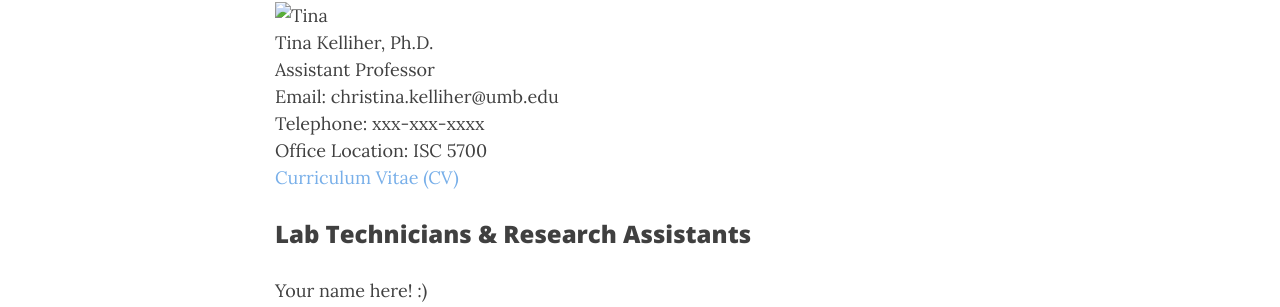
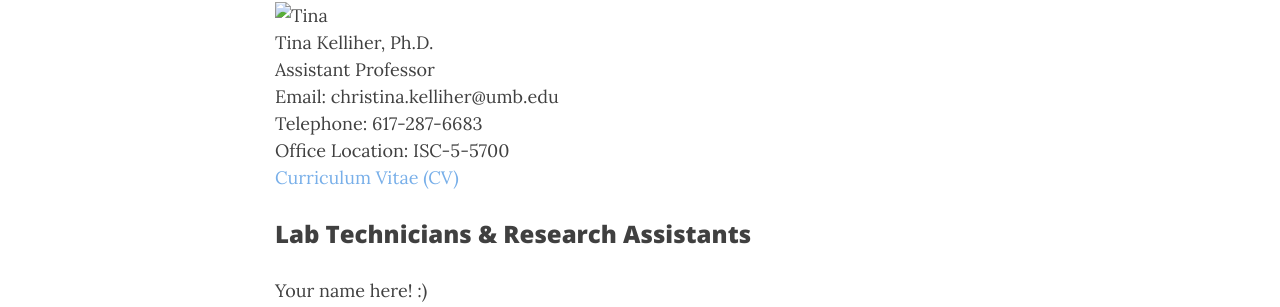
Before and after one commit to cmk35/cmk35.github.io, a Jekyll site: the page built from people.md, in a window 1280 px wide and 900 px high. Shown: the part 380-687 px from the top of the window. Built offline with Jekyll 4.4.1, drawn with Linux system fonts in a browser that asks for light colours; nearby versions of some CDN libraries.

Commit message:
Update people.md

```diff
--- a/people.md
+++ b/people.md
@@ -10,8 +10,8 @@ subtitle: Kelliher Lab
 Tina Kelliher, Ph.D.\\
 Assistant Professor\\
 Email: christina.kelliher@umb.edu\\
-Telephone: xxx-xxx-xxxx\\
-Office Location: ISC 5700\\
+Telephone: 617-287-6683\\
+Office Location: ISC-5-5700\\
 <a href="https://cmk35.github.io/Kelliher_CV_Jan2023.pdf" target="_blank">Curriculum Vitae (CV)</a>
 
 ### Lab Technicians & Research Assistants
```
